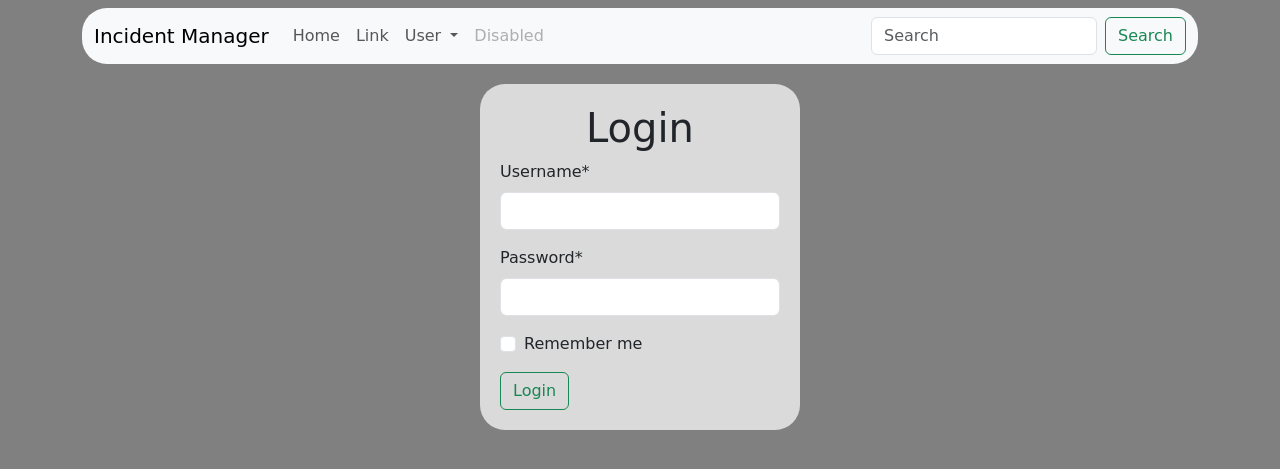
After one commit to ishanshre/Incident-Mangement-Django, a Django app: page /user/login/ in a window 1280 px wide. The commit adds this page. Shown: the top 469 px of the page. Run offline with Django 4.2, Linux system fonts and the light colour scheme; some libraries are stand-ins or nearby versions.

Commit message:
feat: implement login, signup and logout

```diff
--- a/accounts/forms.py
+++ b/accounts/forms.py
@@ -1,5 +1,7 @@
 from django.contrib.auth.forms import UserChangeForm, UserCreationForm
 from django.contrib.auth import get_user_model
+from django.contrib.auth.forms import AuthenticationForm
+from django import forms
 
 User = get_user_model()
 
@@ -14,3 +16,13 @@ class CustomUserChangeForm(UserChangeForm):
     class Meta:
         model = User
         fields = ['first_name','last_name','username','email']
+
+
+class UserLoginForm(AuthenticationForm):
+    username = forms.CharField(max_length=255)
+    password = forms.CharField(max_length=255, widget=forms.PasswordInput)
+    remember_me = forms.BooleanField(required=False)
+
+    class Meta:
+        model = User
+        fields = ['username','password','remember_me']
--- /dev/null
+++ b/accounts/urls.py
@@ -0,0 +1,12 @@
+from django.urls import path
+
+from django.contrib.auth.views import LogoutView
+from accounts import views
+
+app_name = 'accounts'
+
+urlpatterns = [
+    path('login/', views.UserLoginView.as_view(), name='login'),
+    path('logout/', LogoutView.as_view(), name='logout'),
+    path('register/', views.UserRegisterView.as_view(), name='register'),
+]
--- a/accounts/views.py
+++ b/accounts/views.py
@@ -1,3 +1,45 @@
-from django.shortcuts import render
+from django.shortcuts import render, redirect
+from django.views.generic import CreateView
 
+
+from django.contrib.auth.views import LoginView
+
+from django.urls import reverse_lazy
+
+from django.contrib.messages.views import SuccessMessageMixin
+from django.contrib import messages
+
+from accounts.forms import CustomUserCreationForm, UserLoginForm
 # Create your views here.
+
+
+class UserRegisterView(SuccessMessageMixin ,CreateView):
+    form_class = CustomUserCreationForm
+    template_name = "accounts/register.html"
+    success_url = reverse_lazy("accounts:login")
+    success_message = "Account Successfully Created"
+
+    def form_invalid(self, form):
+        messages.error(self.request, "Error in Account Creation")
+        return super().form_invalid(form)
+
+    def dispatch(self, request, *args, **kwargs):
+        if request.user.is_authenticated:
+            return redirect('core:index')
+        return super(UserRegisterView, self).dispatch(request, *args, **kwargs)
+
+
+
+class UserLoginView(SuccessMessageMixin, LoginView):
+    form_class = UserLoginForm
+    template_name = 'accounts/login.html'
+    success_message = "Login Successfull"
+    success_url = reverse_lazy("core:index")
+    def form_invalid(self, form):
+        messages.error(self.request, "Error in Login")
+        return super().form_invalid(form)
+
+    def dispatch(self, request, *args, **kwargs):
+        if request.user.is_authenticated:
+            return redirect('core:index')
+        return super(UserLoginView,self).dispatch(request, *args, **kwargs)
--- a/core/static/core/css/main.css
+++ b/core/static/core/css/main.css
@@ -3,8 +3,15 @@
     padding: 0;
     box-sizing: 0;
     border-radius: 25px;
+    font-family: cursive;
 }
 
 html, body {
     background-color: grey;
 }
+
+.container-mine {
+    background-color: rgb(218, 218, 218);
+    margin-top: 20px;
+    padding: 20px;
+}
--- a/incident/settings.py
+++ b/incident/settings.py
@@ -140,3 +140,7 @@ CRISPY_ALLOWED_TEMPLATE_PACKS = 'bootstrap5'
 CRISPY_TEMPLATE_PACK = 'bootstrap5'
 
 CKEDITOR_UPLOAD_PATH = "uploads/"
+
+LOGIN_URL = 'accounts:login'
+LOGIN_REDIRECT_URL = 'core:index'
+LOGOUT_REDIRECT_URL = 'accounts:login'
--- a/incident/urls.py
+++ b/incident/urls.py
@@ -22,6 +22,7 @@ urlpatterns = [
     path('admin/', admin.site.urls),
     path('ckeditor/', include('ckeditor_uploader.urls')),
     path('', include('core.urls')),
+    path('user/', include('accounts.urls')),
 ]
 
 
--- /dev/null
+++ b/templates/accounts/login.html
@@ -0,0 +1,14 @@
+{% extends 'base/base.html' %}
+{% load crispy_forms_tags %}
+{% block title %}Login{% endblock %}
+
+{% block body %}
+    <div class="container w-25 container-mine">
+        <h1 class="text-center">Login</h1>
+        <form method="post">
+            {% csrf_token %}
+            {{form|crispy}}
+            <input type="submit" value="Login" class="btn btn-outline-success">
+        </form>
+    </div>
+{% endblock %}
--- a/templates/base/alerts.html
+++ b/templates/base/alerts.html
@@ -1,5 +1,5 @@
 {% if messages %}
-<div class="alert alert-warning alert-dismissible fade show" role="alert">
+<div class="alert alert-warning alert-dismissible fade show container mt-3 mb-3 w-75" style="border-radius: 25px;" role="alert">
     {% for message in messages %}
     <strong>{{ message }}</strong>
     <button type="button" class="btn-close" data-bs-dismiss="alert" aria-label="Close"></button>
--- a/templates/base/navbar.html
+++ b/templates/base/navbar.html
@@ -1,27 +1,29 @@
 <div class="container mt-2">
     <nav class="navbar navbar-expand-lg bg-body-tertiary">
         <div class="container-fluid">
-          <a class="navbar-brand" href="#">Navbar</a>
+          <a class="navbar-brand" href="{% url 'core:index' %}">Incident Manager</a>
           <button class="navbar-toggler" type="button" data-bs-toggle="collapse" data-bs-target="#navbarSupportedContent" aria-controls="navbarSupportedContent" aria-expanded="false" aria-label="Toggle navigation">
             <span class="navbar-toggler-icon"></span>
           </button>
           <div class="collapse navbar-collapse" id="navbarSupportedContent">
             <ul class="navbar-nav me-auto mb-2 mb-lg-0">
               <li class="nav-item">
-                <a class="nav-link active" aria-current="page" href="#">Home</a>
+                <a class="nav-link" aria-current="page" href="#">Home</a>
               </li>
               <li class="nav-item">
                 <a class="nav-link" href="#">Link</a>
               </li>
               <li class="nav-item dropdown">
                 <a class="nav-link dropdown-toggle" href="#" role="button" data-bs-toggle="dropdown" aria-expanded="false">
-                  Dropdown
+                  {% if request.user.is_authenticated %}{{request.user.username|title}}{% else %}User{% endif %}
                 </a>
                 <ul class="dropdown-menu">
-                  <li><a class="dropdown-item" href="#">Action</a></li>
-                  <li><a class="dropdown-item" href="#">Another action</a></li>
-                  <li><hr class="dropdown-divider"></li>
-                  <li><a class="dropdown-item" href="#">Something else here</a></li>
+                  {% if request.user.is_authenticated %}
+                  <li><a class="dropdown-item" href="{% url 'accounts:logout' %}">Logout</a></li>
+                  {% else %}
+                  <li><a class="dropdown-item" href="{% url 'accounts:register' %}">Register</a></li>
+                  <li><a class="dropdown-item" href="{% url 'accounts:login' %}">Login</a></li>
+                  {% endif %}
                 </ul>
               </li>
               <li class="nav-item">
```
Also changed, not shown: templates/accounts/register.html (added, +14 -0 lines), accounts/migrations/0001_initial.py, accounts/migrations/0002_alter_profile_avatar.py (deleted), accounts/migrations/0003_alter_profile_phone_number_alter_profile_role.py (deleted), core/migrations/0001_initial.py, core/migrations/0002_alter_incident_urgency.py (deleted).
